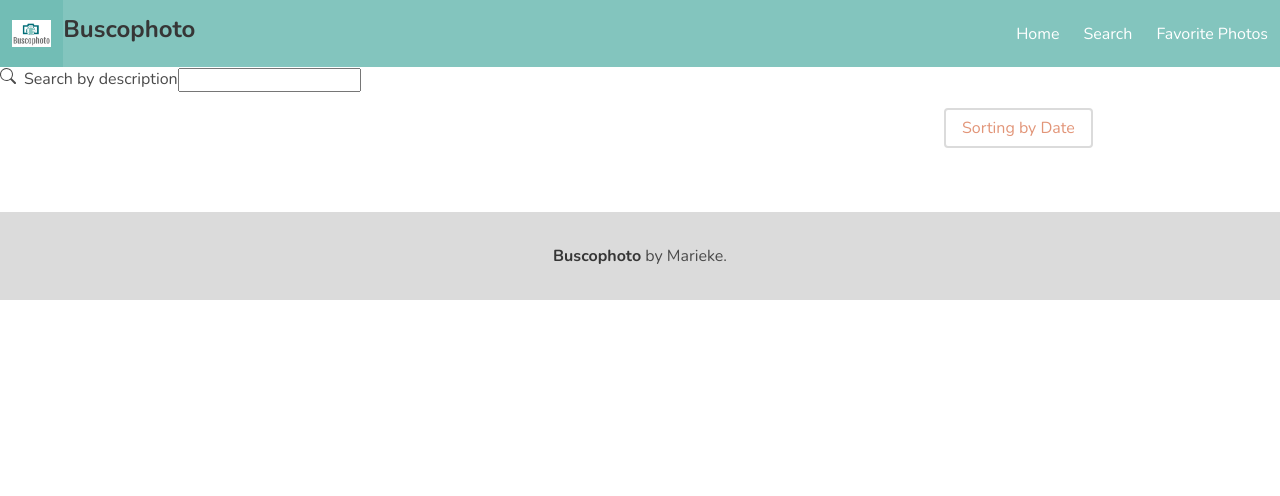
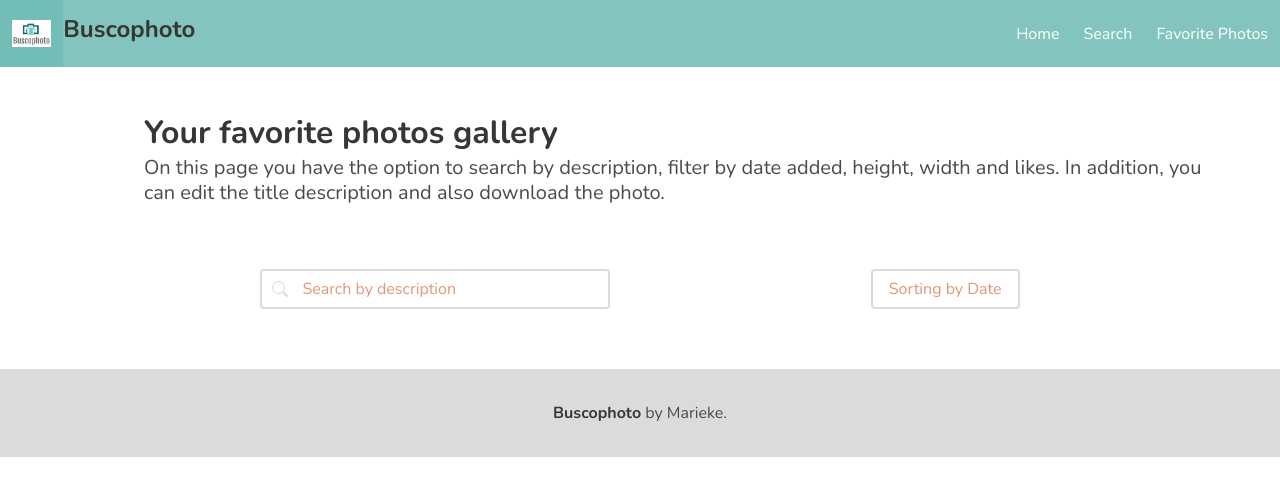
Before and after one commit to Makie2020/PhotoSearchReactApp, a React (Create React App) app: page /favorite in a window 1280 px wide. Shown: the top 496 px of the page. Built offline with nearby package versions, Linux system fonts and the light colour scheme.

Commit message:
adding aditional styling

```diff
--- a/src/components/dropdown.jsx
+++ b/src/components/dropdown.jsx
@@ -4,8 +4,8 @@ function Dropdown ({ activeFilter, setActiveFilter }) {
   const [toggle, setToggle] = useState(false);
 
   return (
-    <div style={{marginLeft: '70%'}}>
-      <div className="dropdown is-hoverable my-4 ml-6">
+    <div>
+      <div className="dropdown is-hoverable">
         <div className="dropdown-trigger" >
           <button className="button" onClick={() => setToggle(!toggle)} aria-controls="dropdown-menu">
             {`Sorting by ${activeFilter}`}
--- a/src/components/imageList/imageListSearch.jsx
+++ b/src/components/imageList/imageListSearch.jsx
@@ -3,6 +3,13 @@ import ImageShow from "../imageShow/imageShowSearch"
 
 function ImageList({listImages, markedAsFav}) {
     console.log(listImages)
+    if(listImages.length === 0)  {
+        return (
+            <section class="hero is-white is-fullheight">
+            <div class="hero-body"></div>
+        </section>
+        )
+    } else {
     const  renderImages = listImages.map((image) => {
         return (
             <ImageShow key={image.id} image={image} markedAsFav= {markedAsFav}/>
@@ -11,5 +18,6 @@ function ImageList({listImages, markedAsFav}) {
     return (
         <div className='image-list container pb-6'>{renderImages}</div>
     )
+    }
  }
  export default ImageList
--- a/src/components/modal/modalEdit.jsx
+++ b/src/components/modal/modalEdit.jsx
@@ -7,14 +7,17 @@ function Modal ({ modalImg, saveEdit, downloadFav,closeModal})  {
   const [editedDescription, setEditedDescription] = useState("");
 
   return (
-    <div className="modal" id="modal">
+    <div>
+      <div onClick={() => {closeModal()}} className="fixed inset-0 bg-gray-300 opacity-80">
+      </div>
+      <div className="modal fixed inset-80 p-10" id="modal">
       <div className="modal-card">
           <header className="modal-card-head">
             <p className="modal-card-title">Image information </p>
             <BsXLg className="delete" aria-label="close" onClick={() => {closeModal()}}/>
           </header>
           <section className="modal-card-body has-background-grey-lighter">
-          <img src={modalImg.full} alt= {modalImg.alt}/>
+            <img src={modalImg.urlFull} alt= {modalImg.alt}/>
             <div className="is-flex">
               <h2 className="has-text-weight-semibold mr-2">Description:</h2>
                 {isEditing ? (
@@ -38,6 +41,7 @@ function Modal ({ modalImg, saveEdit, downloadFav,closeModal})  {
           </footer>
         </div>
       </div>
+    </div>
   );
 };
 export default Modal
--- a/src/components/pages/FavoritePage/favoritePhotosPage.jsx
+++ b/src/components/pages/FavoritePage/favoritePhotosPage.jsx
@@ -15,19 +15,20 @@ function FavoritePage () {
   const [term, setTerm] = useState("");
   const [activeFilter, setActiveFilter] = useState("Date");
   const [filteredImages, setFilteredPhoto] = useState(favoriteGallery);
+  const body = document.querySelector("body")
 
  useEffect(() => {
-    let filteredImages;
+    let filteredImage;
     if (term.length) {
-      filteredImages = favoriteGallery.filter(
+      filteredImage = favoriteGallery.filter(
         (image) =>
           image.description &&
           image.description.toLowerCase().includes(term.toLowerCase())
       );
     } else {
-      filteredImages = favoriteGallery;
+      filteredImage = favoriteGallery;
     }
-    setFilteredPhoto(filteredImages)
+    setFilteredPhoto(filteredImage)
 
 
     const orderedImages = [...favoriteGallery];
@@ -80,14 +81,35 @@ function FavoritePage () {
       }}
     >
     {isModalOpen ? (
+      <div style={{ overflow : "hidden"}}>
+      <section class="hero is-white is-fullheight">
+        <div class="hero-body" onClick={() => closeModal()} >
+        </div>
+      </section>
       <Modal
         modalImg={modalImg}
         saveEdit={saveEdit}
         downloadFav={downloadFav}
         closeModal={closeModal}
-      /> ) : ( <>
-          <div className="">
-            <SearchFavPhotos setTerm={setTerm} />
+        />
+      </div>) : ( <>
+          <section className="hero ml-6 pl-6" >
+            <div className="hero-body">
+              <p className="title">
+              Your favorite photos gallery
+              </p>
+              <p className="subtitle">
+                On this page you have the option to search by description, filter by date added, height, width and likes.
+                In addition, you can edit the title description and also download the photo.
+              </p>
+            </div>
+          </section>
+          <div className=" is-flex is-justify-content-space-evenly mt-4">
+            <SearchFavPhotos
+            term = {term}
+            setTerm={setTerm}
+            favoriteGallery={favoriteGallery}
+            />
             <Dropdown
               activeFilter={activeFilter}
               setActiveFilter={setActiveFilter}
@@ -97,6 +119,7 @@ function FavoritePage () {
             openModal={openModal}
             deleteFavorite={deleteFavorite}
             filteredImages={filteredImages}
+            className= 'mx-6'
           />
         </>
       )}
--- a/src/components/pages/SearchPage/searchPage.jsx
+++ b/src/components/pages/SearchPage/searchPage.jsx
@@ -15,6 +15,7 @@ function SearchPage (){
     const handleSubmit = (event) => {
         event.preventDefault();
         dispatch(fetchImages({ term: term }));
+        event.target.reset();
     };
     const markedAsFav = (id, image) => {
          dispatch(
@@ -22,6 +23,7 @@ function SearchPage (){
             id: image.id,
             description: image.description,
             alt: image.alt_description,
+
             width: image.width,
             height: image.height,
             urlFull: image.urls.full,
--- a/src/components/searchFavPhotos.jsx
+++ b/src/components/searchFavPhotos.jsx
@@ -1,17 +1,25 @@
 import React from "react";
 import { BsSearch } from "react-icons/bs";
 
-function SearchFavPhotos ({ setTerm }) {
+function SearchFavPhotos ({ setTerm}) {
   return (
-    <form
-      id="searchFav">
-      <div className="relative">
-        <div className="flex absolute inset-y-0 items-center">
-            <label><BsSearch className='mr-2'/>Search by description</label>
-            <input onChange={(event) => {event.preventDefault(); setTerm(event.target.value);}}></input>
-        </div>
-      </div>
-    </form>
-  );
+    <div className="field">
+      <p className="control has-icons-left">
+        <input
+          className="input bulma-placeholder-mixin"
+          type="text"
+          style= {{color: 'hsl(0deg, 0%, 86%)', width: '350px', border: '2px solid'}}
+          placeholder="Search by description"
+          onChange={(event) => {event.preventDefault(); setTerm(event.target.value);}}
+          >
+          </input>
+          <span className="icon is-small is-left">
+            <BsSearch/>
+          </span>
+      </p>
+    </div>
+
+  )
 };
+
 export default SearchFavPhotos
--- a/src/sass/mystyles.scss
+++ b/src/sass/mystyles.scss
@@ -27,6 +27,7 @@ $input-shadow: none;
 $footer-padding: 2rem;
 $button-color: $pink;
 $modal-card-head-background-color: $red;
+$input-placeholder-color:#E29578;
 
 // Import only what you need from Bulma
 @import '../bulma/sass/utilities/_all.sass';
```
Also changed, not shown: src/sass/mystyles.css, 1 other file (tests, documents, lock files or other folders). Lines whose indentation alone changed are shown as unchanged.
